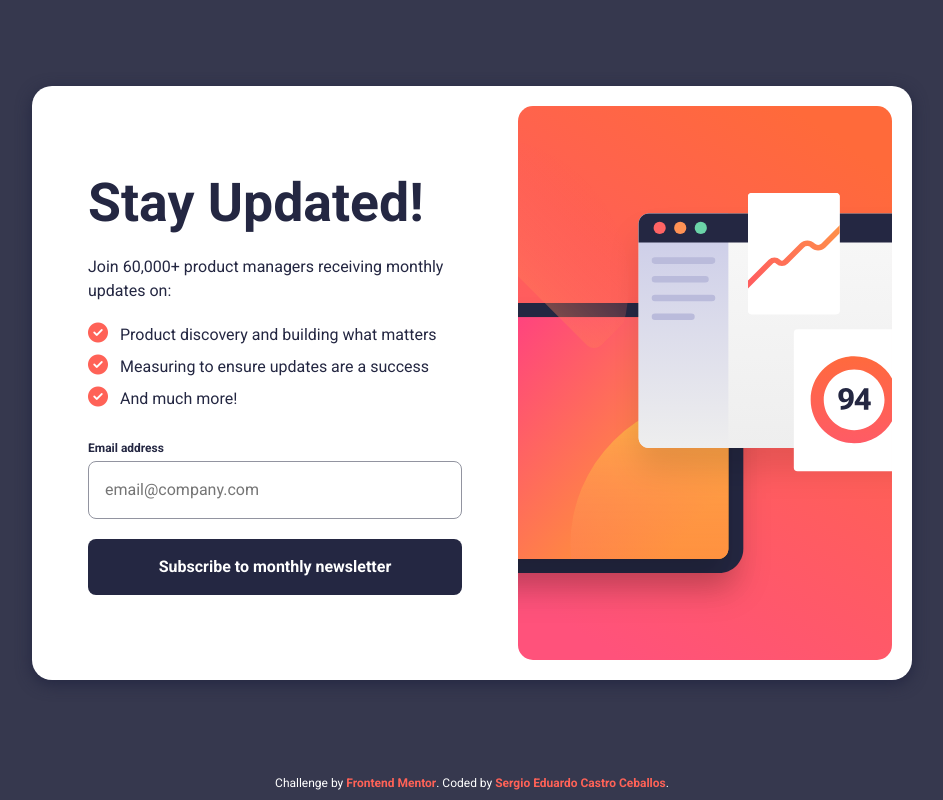
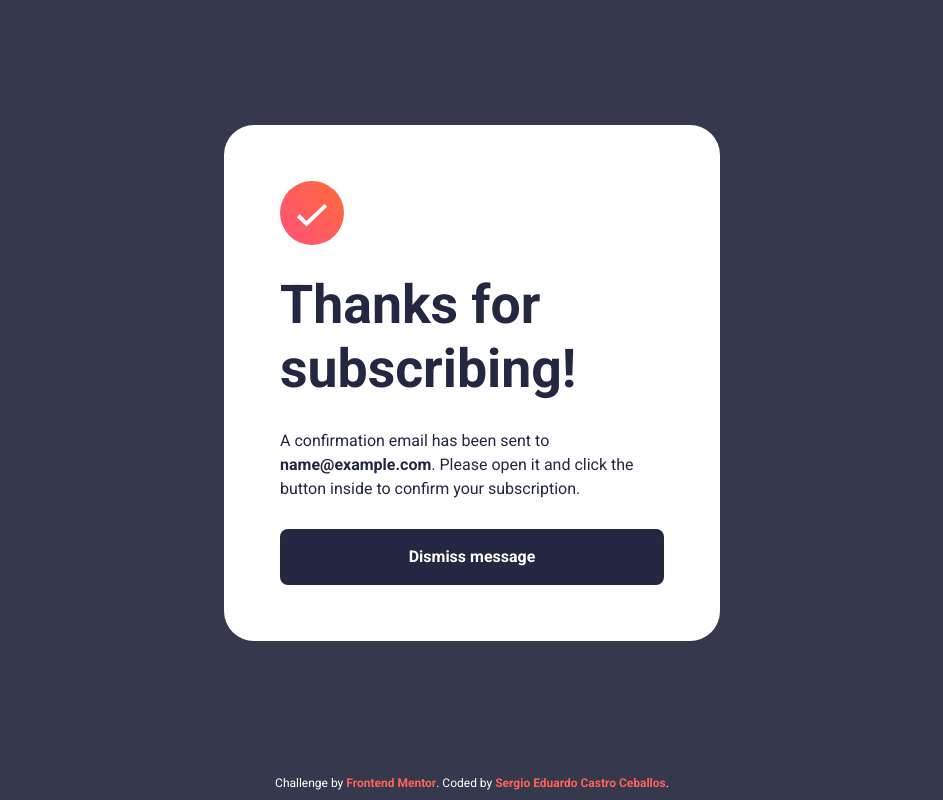
Before and after one commit to SergioCasCeb/newsletter-sign-up-form, a plain HTML site: page index.html in a window 1280 px wide. Both pictures are taken after typing "name@example.com" into the empty fields and a click on the button "Subscribe to monthly newsletter". Shown: the whole page, without its empty margins (168-1111 px from the left). Drawn offline with Linux system fonts and the light colour scheme.

Commit message:
final state

```diff
--- a/css/_newsletter-form.scss
+++ b/css/_newsletter-form.scss
@@ -6,10 +6,15 @@
     flex-direction: column;
     align-items: flex-start;
     justify-content: flex-start;
+    opacity: 1;
+    transform: translateX(0);
+    pointer-events: all;
+    transition: all 400ms ease-in-out;
 
     &__image {
         width: 100%;
         height: 100%;
+
         img {
             width: 100%;
             height: 100%;
@@ -17,7 +22,7 @@
         }
     }
 
-    &__info{
+    &__info {
         flex: 1;
         width: 100%;
         padding: var(--sp-28) var(--sp-20);
@@ -35,15 +40,12 @@
         justify-content: center;
         gap: var(--sp-20);
 
-        &__title {
-            font-size: var(--fs-xlg);
-        }
-
         &__benefits {
             display: flex;
             flex-direction: column;
             gap: var(--sp-8);
-            .benefit{
+
+            .benefit {
                 display: flex;
                 align-items: flex-start;
                 justify-content: flex-start;
@@ -65,6 +67,12 @@
         justify-content: center;
         gap: var(--sp-20);
     }
+
+    &.hide {
+        opacity: 0;
+        transform: translateX(-4rem);
+        pointer-events: none;
+    }
 }
 
 @media screen and (min-width: 31rem) {
@@ -76,12 +84,13 @@
 
         &__image {
             padding: var(--sp-20) var(--sp-20) 0 var(--sp-20);
+
             img {
                 border-radius: 20px;
             }
         }
 
-        &__info{
+        &__info {
             flex: 1;
             width: 100%;
             padding: var(--sp-20);
@@ -104,12 +113,13 @@
             order: 1;
             padding: var(--sp-20) var(--sp-20) var(--sp-20) 0;
             flex: 1;
+
             img {
                 border-radius: 10px;
             }
         }
 
-        &__info{
+        &__info {
             padding: var(--sp-20)var(--sp-56);
         }
     }
--- /dev/null
+++ b/css/_success-msg.scss
@@ -0,0 +1,46 @@
+.success-msg {
+    position: absolute;
+    max-width: 31rem;
+    height: 100%;
+    background-color: var(--clr-neutral-50);
+    display: flex;
+    flex-direction: column;
+    align-items: flex-start;
+    justify-content: space-between;
+    padding: var(--sp-56) var(--sp-20);
+    gap: var(--sp-28);
+    opacity: 0;
+    transform: translateX(4rem);
+    pointer-events: none;
+    transition: all 400ms ease-in-out;
+
+    &__content {
+        display: flex;
+        flex-direction: column;
+        align-items: flex-start;
+        justify-content: center;
+        gap: var(--sp-28);
+    }
+
+    .confirmation-email {
+        font-weight: bold;
+    }
+
+    &__btn {
+        width: 100%;
+    }
+
+    &.show {
+        opacity: 1;
+        transform: translateX(0);
+        pointer-events: all;
+    }
+}
+
+@media screen and (min-width: 31rem) {
+    .success-msg {
+        height: fit-content;
+        padding: var(--sp-56);
+        border-radius: 30px;
+    }
+}
--- a/css/styles.scss
+++ b/css/styles.scss
@@ -121,6 +121,7 @@ h1,
 h2 {
     font-weight: var(--fw-bold);
     line-height: var(--lh-title);
+    font-size: var(--fs-xlg);
 }
 
 main {
@@ -167,6 +168,7 @@ footer {
  * Utilities
  */
 .container {
+    position: relative;
     height: 100%;
     width: 100%;
     max-width: 1440px;
@@ -184,6 +186,7 @@ footer {
     align-items: flex-start;
     justify-content: center;
     gap: var(--sp-4);
+}
 
 label, .error-msg {
     font-size: var(--fs-sm);
@@ -238,9 +241,8 @@ footer {
     cursor: pointer;
     transition: background-color 150ms ease-in-out;
 
-        &:hover {
+    &:hover, &:focus {
         background-color: var(--clr-neutral-800-hvr);
-        }
     }
 }
 
@@ -256,3 +258,4 @@ footer {
 */
 
 @import "newsletter-form.scss";
+@import "success-msg.scss";
--- a/index.html
+++ b/index.html
@@ -31,15 +31,15 @@
 
   <main>
     <div class="container">
-      <div class="newsletter">
+
+      <div class="newsletter" id="newsletter">
         <div class="newsletter__image">
           <picture>
             <source srcset="/assets/images/illustration-sign-up-desktop.svg" media="(min-width: 48rem)">
-            <img src="/assets/images/illustration-sign-up-mobile.svg" alt="Product Image">
+            <img src="/assets/images/illustration-sign-up-mobile.svg" alt="Newsletter image">
           </picture>
         </div>
         <div class="newsletter__info">
-
           <div class="newsletter-description">
             <h1 class="newsletter-description__title">Stay Updated!</h1>
             <p class="newsletter-description__invitation">Join 60,000+ product managers receiving monthly updates on:</p>
@@ -71,29 +71,21 @@
           </form>
         </div>
       </div>
-      <!-- <div class="success-msg"></div> -->
+
+      <div class="success-msg" id="success-msg">
+        <div class="success-msg__content">
+          <div class="success-image">
+            <img src="/assets/images/icon-success.svg" alt="success image">
+          </div>
+          <h2 class="title">Thanks for subscribing!</h2>
+          <p class="confirmation-text">A confirmation email has been sent to <span class="confirmation-email" id="confirmation-email">ash@lorecompany.com</span>. Please open it and click the button inside to confirm your subscription.</p>
+        </div>
+        <div class="success-msg__btn">
+          <button class="dismiss-btn" id="dismiss-btn">Dismiss message</button>
+        </div>
+      </div>
     </div>
   </main>
-
-  <!-- Sign-up form start -->
-
-  <!-- Stay updated!
-
-
-  Subscribe to monthly newsletter -->
-
-  <!-- Sign-up form end -->
-
-  <!-- Success message start -->
-
-  <!-- Thanks for subscribing!
-
-  A confirmation email has been sent to ash@loremcompany.com.
-  Please open it and click the button inside to confirm your subscription.
-
-  Dismiss message -->
-
-  <!-- Success message end -->
 
   <footer>
     <div class="container">
--- a/js/main.js
+++ b/js/main.js
@@ -1,28 +1,53 @@
+/**
+ * Although some of the functionality in this project might not be used to its
+ * full potential, this is a good opportunity to create a component that could
+ * work with more complex forms in the future, of course to certain extent.
+ */
+
 const newsletterForm = document.getElementById('newsletter-form');
 const emailInput = document.getElementById('email-input');
 const emailErrorMsg = document.getElementById('email-error-msg');
 const fields = newsletterForm.querySelectorAll('input');
+const successMsgElement = document.getElementById('success-msg');
+const newsletterElement = document.getElementById('newsletter');
+const confirmationEmail = document.getElementById('confirmation-email');
+const dismissBtn = document.getElementById('dismiss-btn');
 
+// Reset the input field when the page is loaded
 window.onload = function(){
     emailInput.value = '';
 };
 
-
+/**
+ * Show the error message and change the input style of an input field
+ * @param { HTML element } field - The input field that is invalid
+ */
 function showError(field) {
     field.classList.add('invalid');
     field.nextElementSibling.classList.add('show');
 }
 
+/**
+ * Hide the error message and change the input style of an input field
+ * @param { HTML element } field - The input field that is valid
+ */
 function hideError(field) {
     field.classList.remove('invalid');
     field.nextElementSibling.classList.remove('show');
 }
 
+/**
+ * Reset the input fields and hide the error messages
+ */
 function resetElements() {
     fields.forEach(field => {
         hideError(field);
         field.value = '';
     });
+
+    setTimeout(() => {
+        confirmationEmail.textContent = '';
+    }, 400);
 }
 
 // Show the error message and change the input style if an input is invalid
@@ -33,6 +58,7 @@ fields.forEach(field => {
     });
 })
 
+// Submit the form and validate the email input
 newsletterForm.addEventListener('submit', (e) => {
     e.preventDefault();
 
@@ -42,6 +68,22 @@ newsletterForm.addEventListener('submit', (e) => {
     if(!data.email || !/^[\w.%+-]+@[A-Za-z0-9.-]+\.[A-Za-z]{2,}$/.test(data.email)) {
         showError(emailInput);
     } else {
-        resetElements();
+        confirmationEmail.textContent = data.email;
+        newsletterElement.classList.add('hide');
+        successMsgElement.classList.add('show');
     }
 });
+
+//Hiding the error message whenever the user clicks somewhere on the page and the input is invalid
+document.addEventListener('click', () => {
+    if(emailInput.classList.contains('invalid')) {
+        hideError(emailInput);
+    }
+});
+
+// Reset the input fields and show the newsletter form when the user clicks the dismiss button
+dismissBtn.addEventListener('click', () => {
+    resetElements();
+    newsletterElement.classList.remove('hide');
+    successMsgElement.classList.remove('show');
+});
```
Also changed, not shown: css/styles.css, solution-screenshot.png (added), 3 other files. Lines whose indentation alone changed are shown as unchanged.
